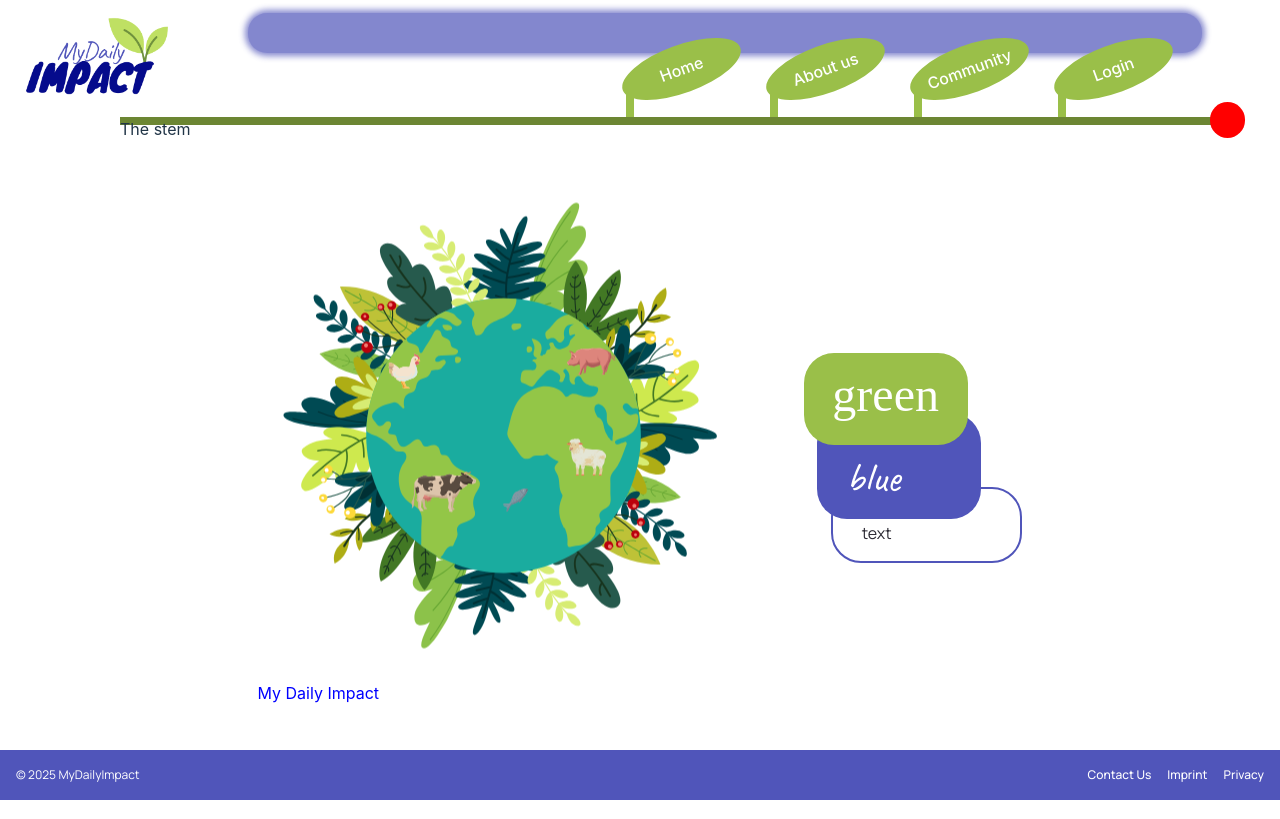
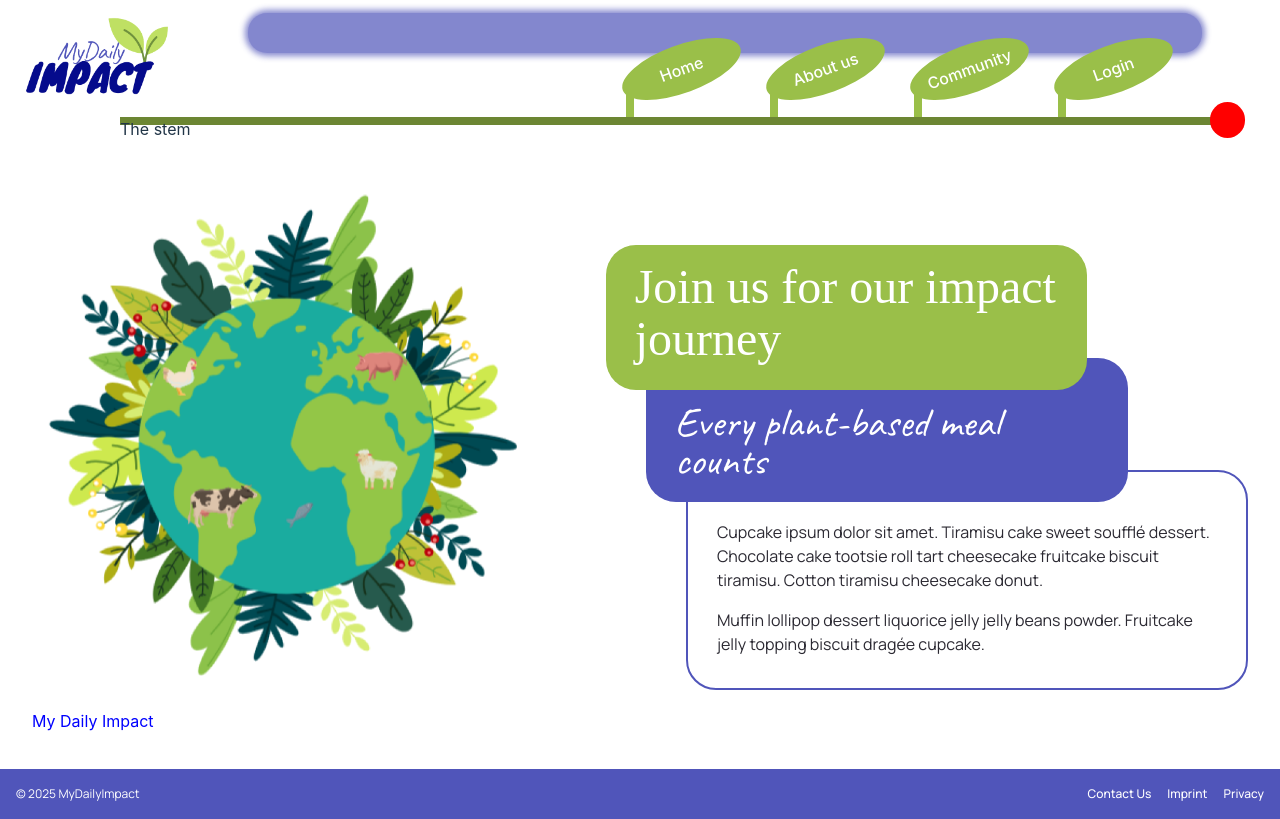
Before and after one commit to TechLabs-Remote-Bootcamp/WS24-MyDailyImpact, a React (Vite) app in the folder mdi-react/: page / in a window 1280 px wide. Built offline with nearby package versions, Linux system fonts and the light colour scheme; a web font is replaced by a local one.

Commit message:
feature: add right content

```diff
--- a/mdi-react/src/components/LC_bigImage.jsx
+++ b/mdi-react/src/components/LC_bigImage.jsx
@@ -1,4 +1,4 @@
-import treeworld from "../images/treeWorld.png";
+import treeworld from "../images/treeWorld800.png";
 
 function LC_bigImage({ overflowText, textClass }) {
   return (
--- a/mdi-react/src/components/RC_home.jsx
+++ b/mdi-react/src/components/RC_home.jsx
@@ -3,9 +3,19 @@ import "../styles/rc_general.scss";
 export default function RC_home() {
   return (
     <div className="content-container">
-      <div className="green-box">green</div>
-      <div className="blue-box">blue</div>
-      <div className="text-box">text</div>
+      <div className="green-box">Join us for our impact journey</div>
+      <div className="blue-box">Every plant-based meal counts</div>
+      <div className="text-box">
+        <p>
+          Cupcake ipsum dolor sit amet. Tiramisu cake sweet soufflé dessert.
+          Chocolate cake tootsie roll tart cheesecake fruitcake biscuit
+          tiramisu. Cotton tiramisu cheesecake donut.
+        </p>
+        <p>
+          Muffin lollipop dessert liquorice jelly jelly beans powder. Fruitcake
+          jelly topping biscuit dragée cupcake.
+        </p>
+      </div>
     </div>
   );
 }
```
Also changed, not shown: mdi-react/src/images/treeWorld800.png (added).
